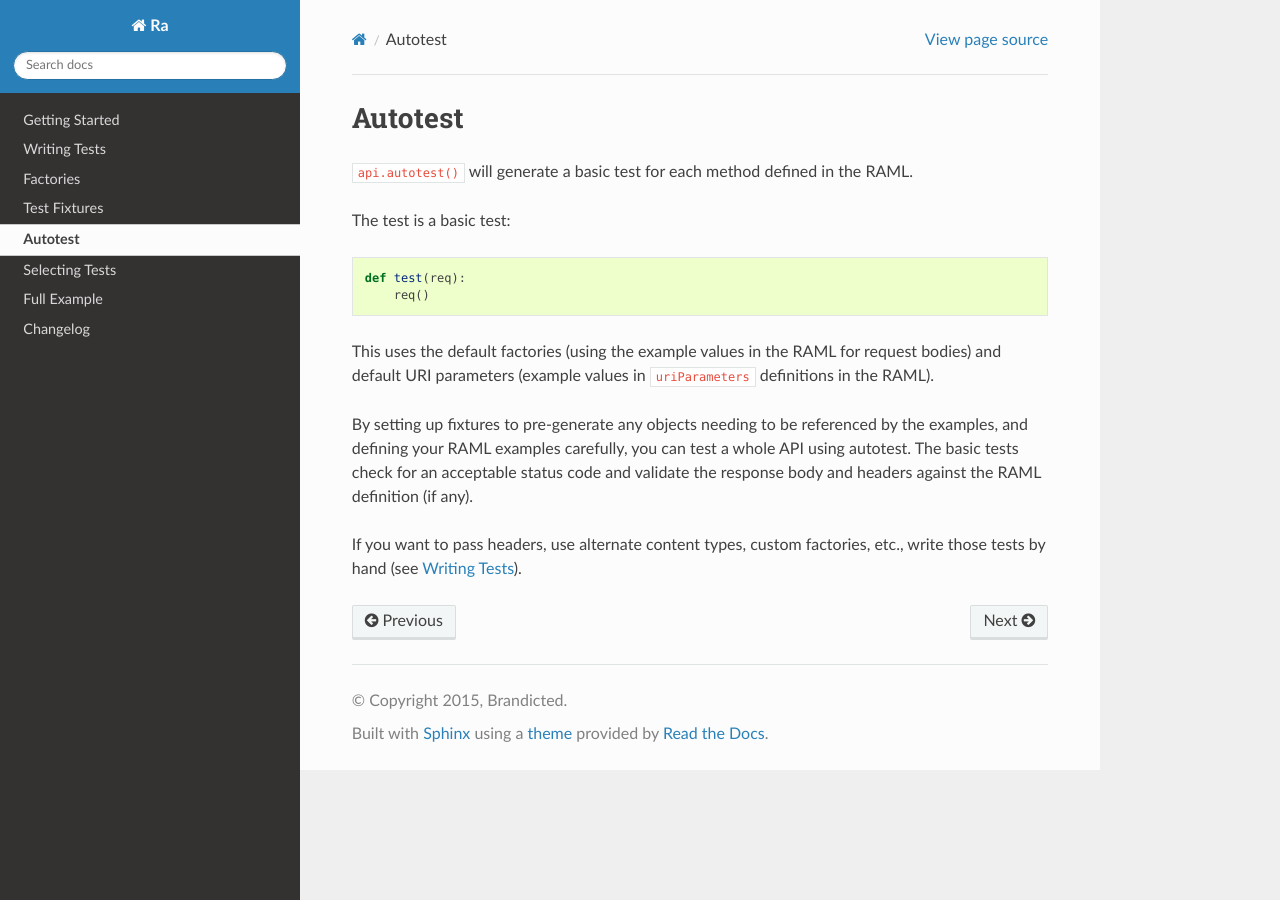
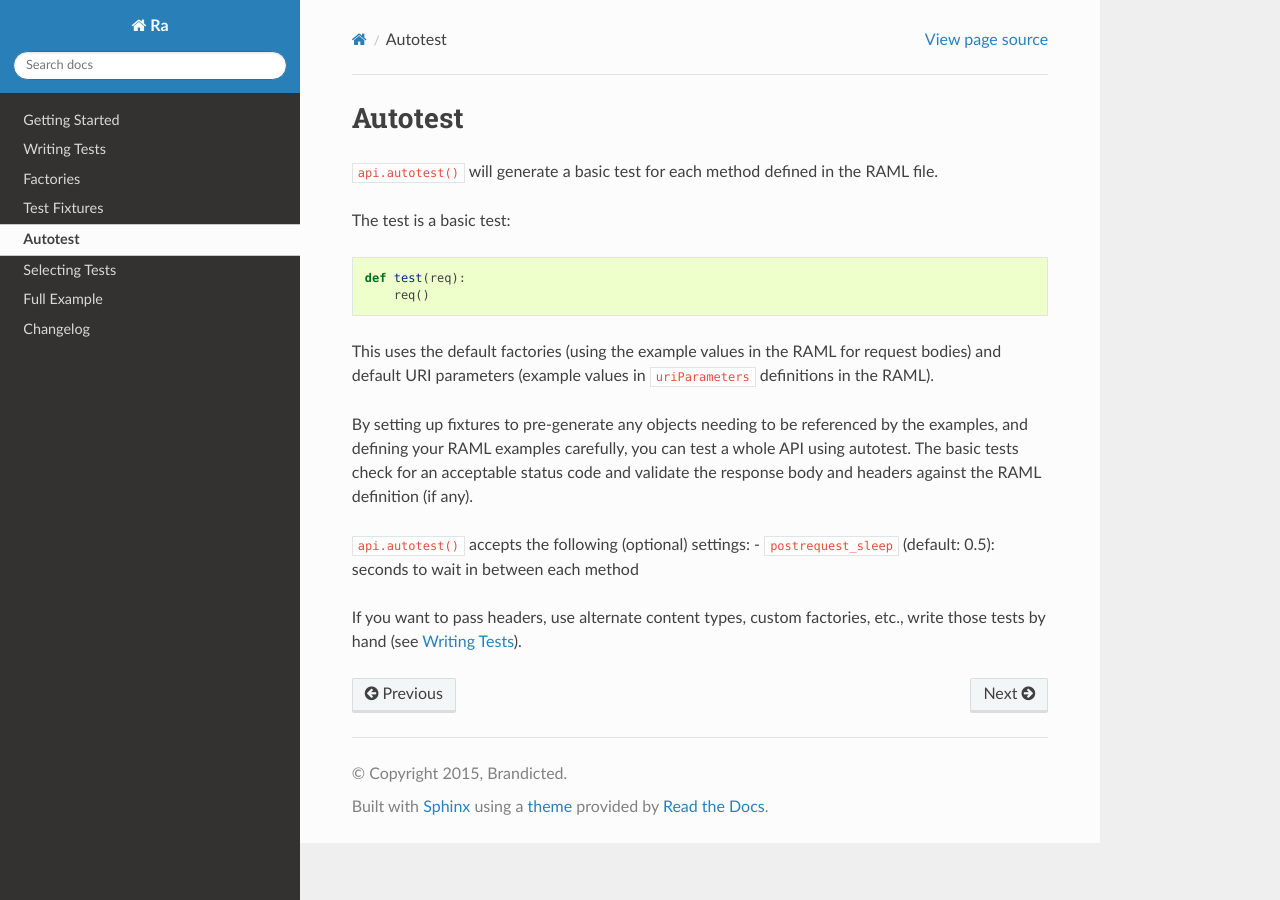
Before and after one commit to ramses-tech/ra, a Sphinx documentation site: the page built from docs/source/autotest.rst, in a window 1280 px wide. Built offline with Sphinx 7.4.7 and the Read the Docs theme 2.0.0, drawn with Linux system fonts in a browser that asks for light colours.

Commit message:
adding postrequest_sleep setting to docs

```diff
--- a/docs/source/autotest.rst
+++ b/docs/source/autotest.rst
@@ -2,7 +2,7 @@ Autotest
 ========
 
 ``api.autotest()`` will generate a basic test for each method defined
-in the RAML.
+in the RAML file.
 
 The test is a basic test:
 
@@ -21,5 +21,8 @@ whole API using autotest. The basic tests check for an acceptable status
 code and validate the response body and headers against the RAML definition
 (if any).
 
+``api.autotest()`` accepts the following (optional) settings:
+- ``postrequest_sleep`` (default: 0.5): seconds to wait in between each method
+
 If you want to pass headers, use alternate content types, custom factories,
 etc., write those tests by hand (see `Writing Tests <./writing_tests.html>`_).
```
